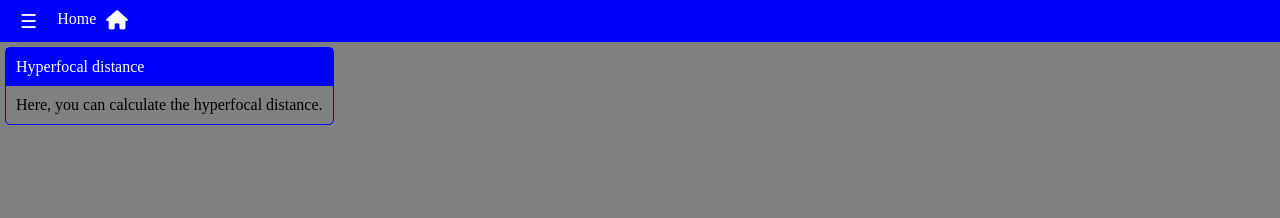
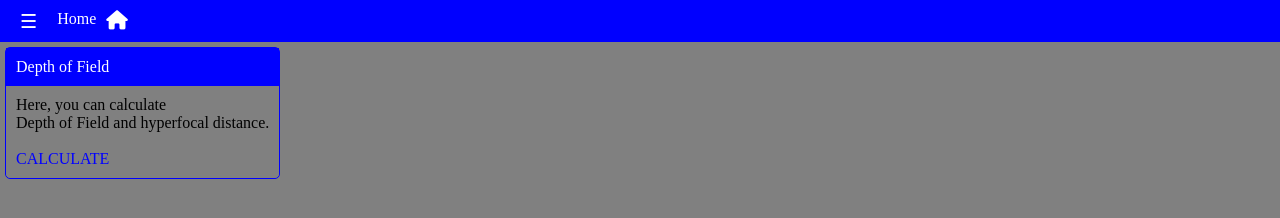
Before and after one commit to paulypeter/photography-toolbox, a plain HTML site: page index.html in a window 1280 px wide. Drawn offline with Linux system fonts and the light colour scheme.

Commit message:
adds card content, TODO: do I want that design?

```diff
--- a/index.html
+++ b/index.html
@@ -17,10 +17,12 @@
 <body>
 <div class="card">
     <div class=card-title>
-        Hyperfocal distance
+        Depth of Field
     </div>
     <div class=card-content>
-        Here, you can calculate the hyperfocal distance.
+        Here, you can calculate <br>
+        Depth of Field and hyperfocal distance.<br><br>
+        <a href="dof.html", class=btn-plain>CALCULATE</a>
 
     </div>
 </div>
--- a/static/style.css
+++ b/static/style.css
@@ -43,6 +43,17 @@ a, .menu{
 }
 
 .card-content {
-    width: 100%;
+    color: black;
     padding: 10px;
+    border-radius: 0 0 5px 5px;
+    background-color: #808080;
 }
+
+.btn-plain {
+    color: blue;
+    margin-top: 50px;
+    font-size: medium;
+    text-decoration: none;
+    cursor: pointer;
+    outline: none;
+}
```
